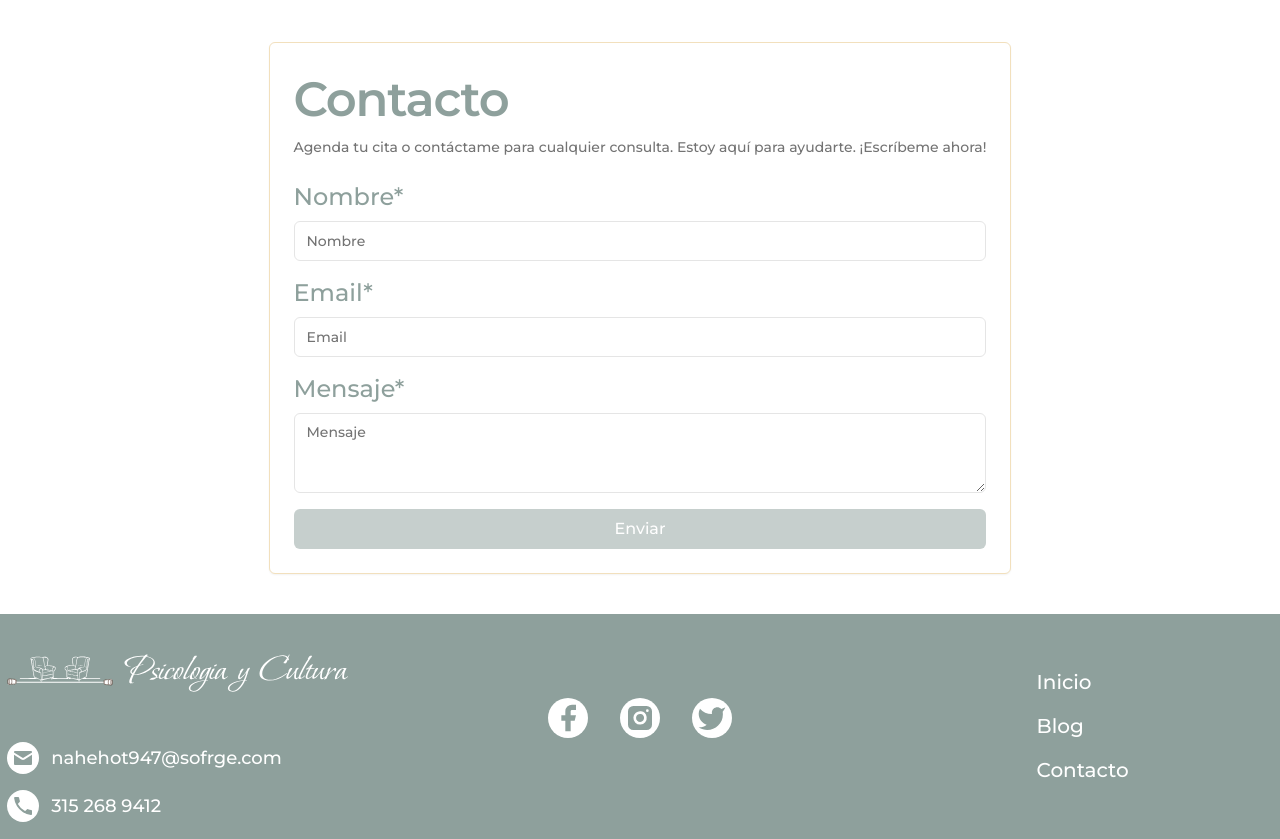
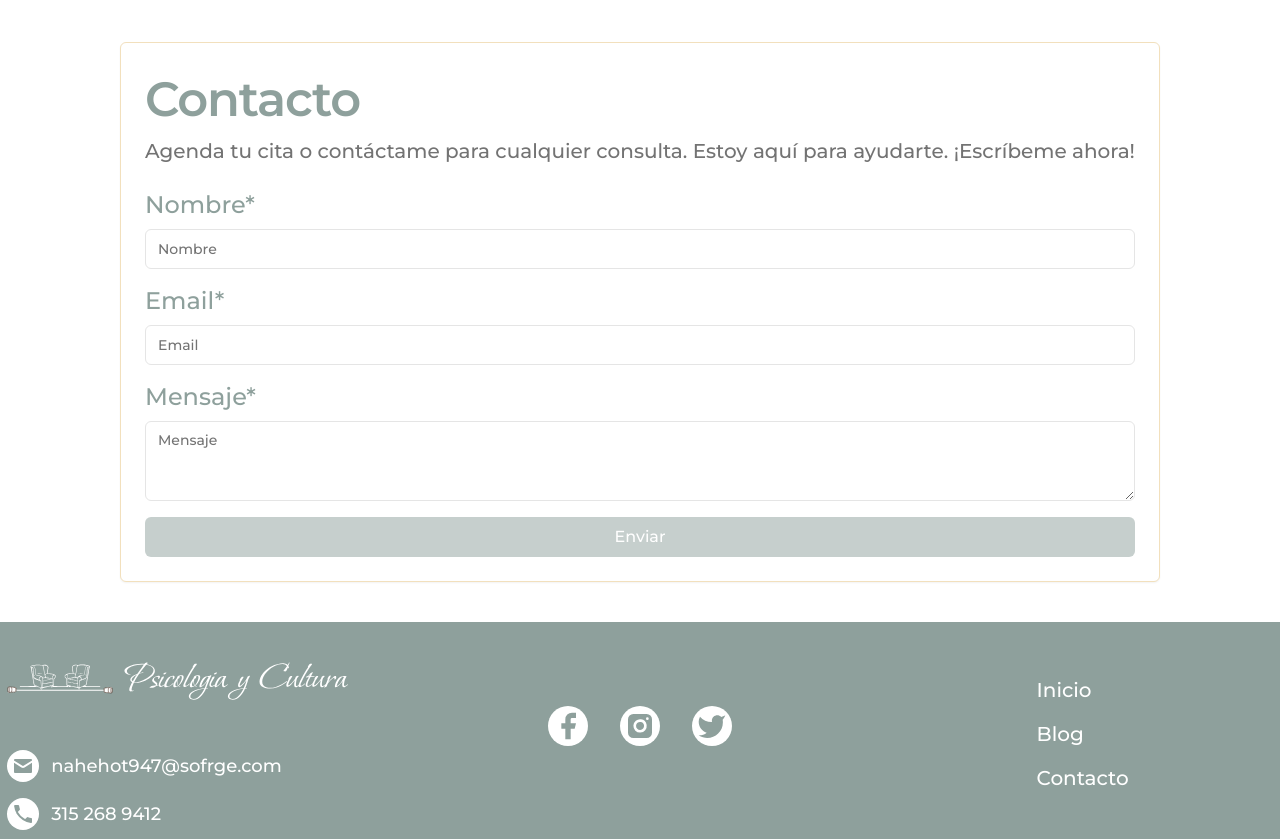
Before and after one commit to jdvsg12/inpsac, a Next.js app: page /contact in a window 1280 px wide. Shown: the part 1220-2059 px from the top of the page. Built offline with nearby package versions, Linux system fonts and the light colour scheme.

Commit message:
fix text description in form

```diff
--- a/src/components/conteiner/formContact.tsx
+++ b/src/components/conteiner/formContact.tsx
@@ -44,7 +44,7 @@ const FormContact = () => {
             <Card className="rounded-md mx-auto grid max-md:w-11/12">
                 <CardHeader>
                     <CardTitle className="my-2 text-xl md:text-3xl lg:text-4xl xl:text-5xl text-backgroundGreen">Contacto</CardTitle>
-                    <CardDescription className=" ">Agenda tu cita o contáctame para cualquier consulta. Estoy aquí para ayudarte. ¡Escríbeme ahora!</CardDescription>
+                    <CardDescription className="text-lg md:text-xl">Agenda tu cita o contáctame para cualquier consulta. Estoy aquí para ayudarte. ¡Escríbeme ahora!</CardDescription>
                 </CardHeader>
                 <CardContent>
                     <Form {...form}>
```
